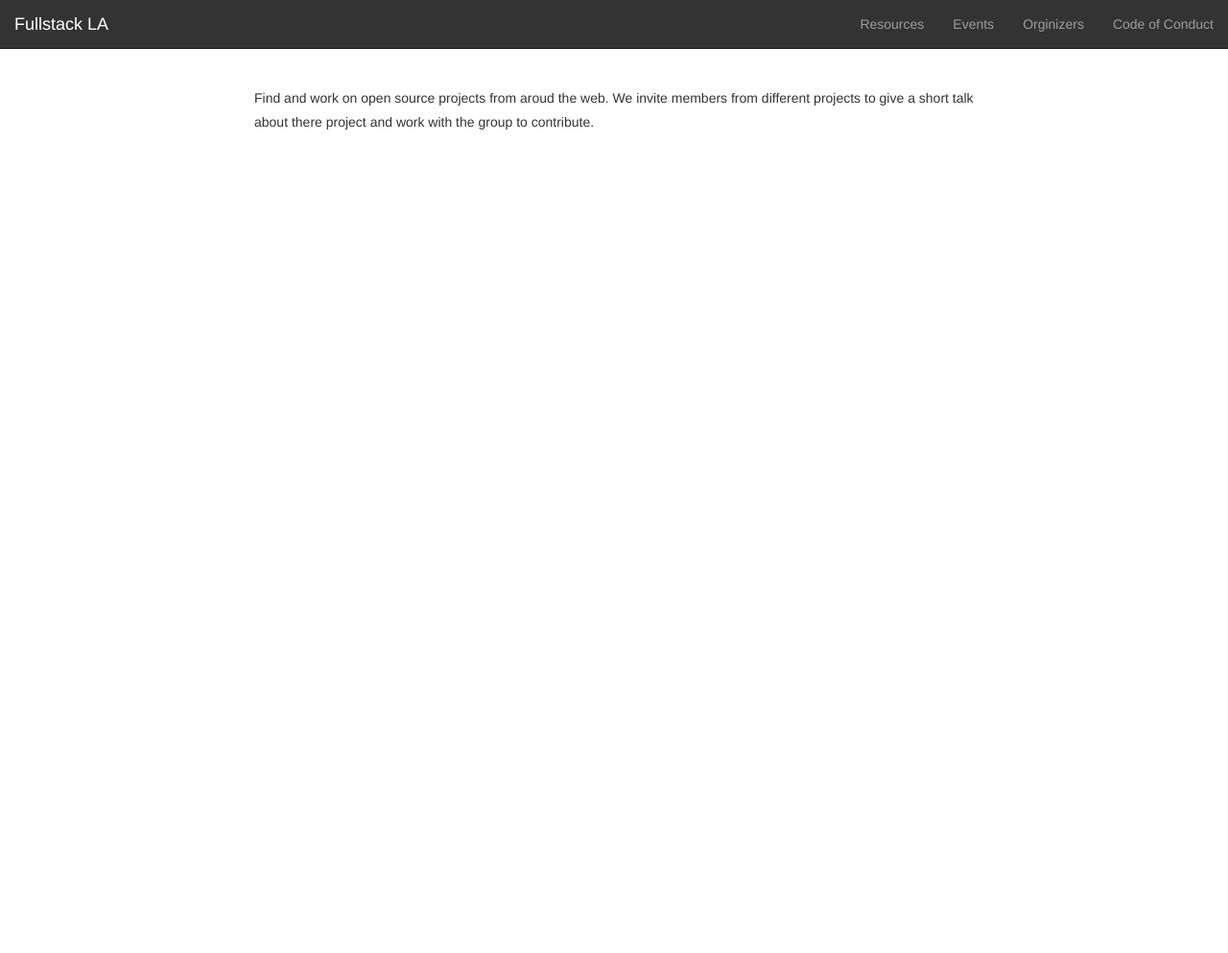
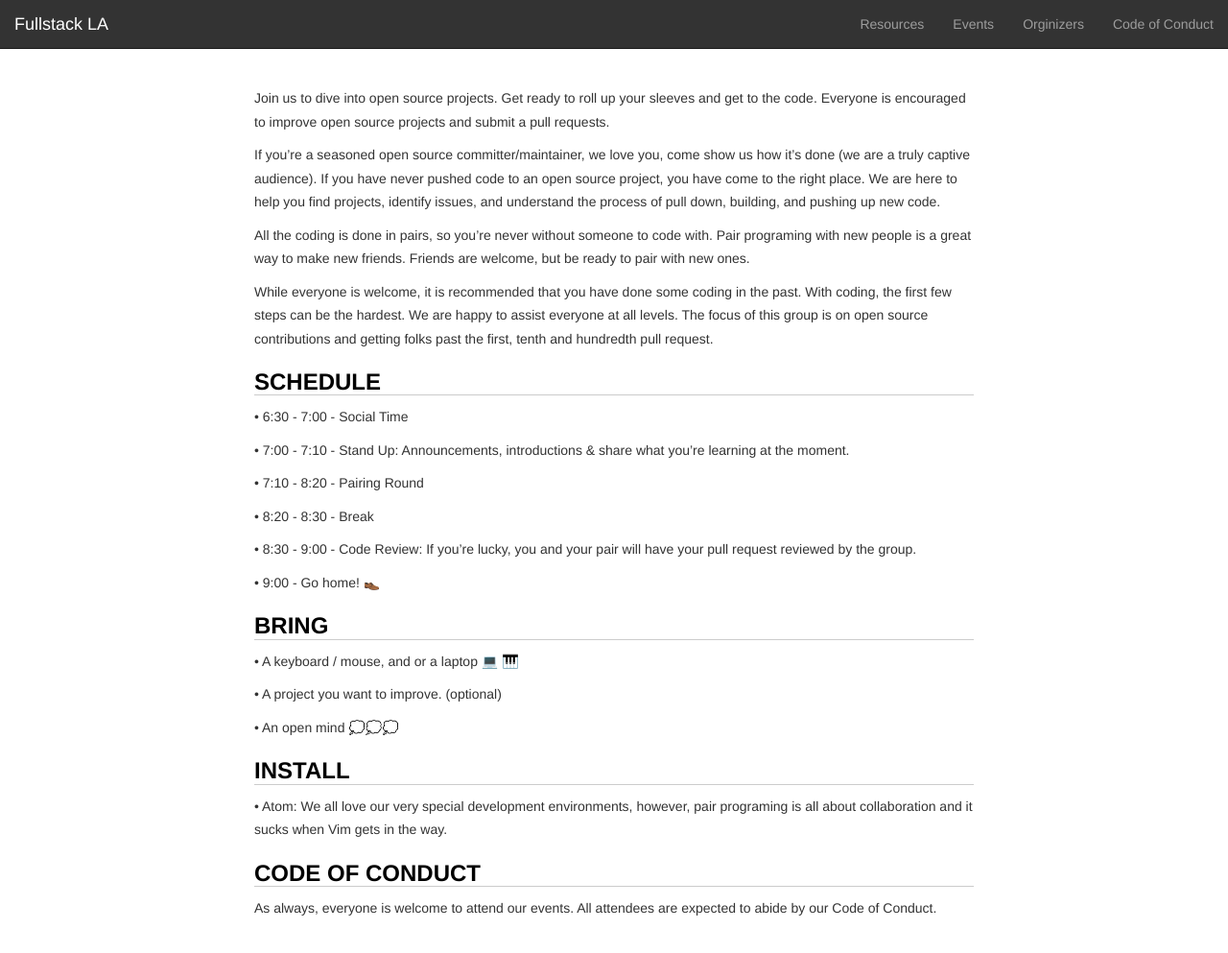
Before and after one commit to fullstackla/fullstackla.github.io, a Jekyll site: the page built from _events/open-source.md, in a window 1280 px wide and 999 px high. Shown: the top 993 px of the window at 96% size. Built offline with Jekyll 4.4.1, drawn with Linux system fonts in a browser that asks for light colours.

Commit message:
Clean up Open source event.

```diff
--- a/_events/open-source.md
+++ b/_events/open-source.md
@@ -4,6 +4,56 @@ title: Open source
 event-date: August 10th
 location: MaxCDN
 tag-line: Contribute to open source!
+rsvp: https://www.meetup.com/la-fullstack/events/233276392/
 ---
 
-Find and work on open source projects from aroud the web. We invite members from different projects to give a short talk about there project and work with the group to contribute.
+Join us to dive into open source projects. Get ready to roll up your sleeves
+and get to the code. Everyone is encouraged to improve open source projects and
+submit a pull requests.
+
+If you're a seasoned open source committer/maintainer, we love you, come show
+us how it's done (we are a truly captive audience). If you have never pushed
+code to an open source project, you have come to the right place. We are here
+to help you find projects, identify issues, and understand the process of pull
+down, building, and pushing up new code.
+
+All the coding is done in pairs, so you're never without someone to code with.
+Pair programing with new people is a great way to make new friends. Friends are
+welcome, but be ready to pair with new ones.
+
+While everyone is welcome, it is recommended that you have done some coding in
+the past. With coding, the first few steps can be the hardest. We are happy to
+assist everyone at all levels. The focus of this group is on open source
+contributions and getting folks past the first, tenth and hundredth pull
+request.
+
+## Schedule
+
+• 6:30 - 7:00 - Social Time
+
+• 7:00 - 7:10 - Stand Up: Announcements, introductions & share what you're learning at the moment.
+
+• 7:10 - 8:20 - Pairing Round
+
+• 8:20 - 8:30 - Break
+
+• 8:30 - 9:00 - Code Review: If you're lucky, you and your pair will have your pull request reviewed by the group.
+
+• 9:00 - Go home! 👞
+
+## Bring
+
+• A keyboard / mouse, and or a laptop  💻 🎹
+
+• A project you want to improve. (optional)
+
+• An open mind  💭💭💭
+
+## Install
+
+• Atom: We all love our very special development environments, however, pair
+programing is all about collaboration and it sucks when Vim gets in the way.
+
+## Code of Conduct
+
+As always, everyone is welcome to attend our events. All attendees are expected to abide by our Code of Conduct.
```
